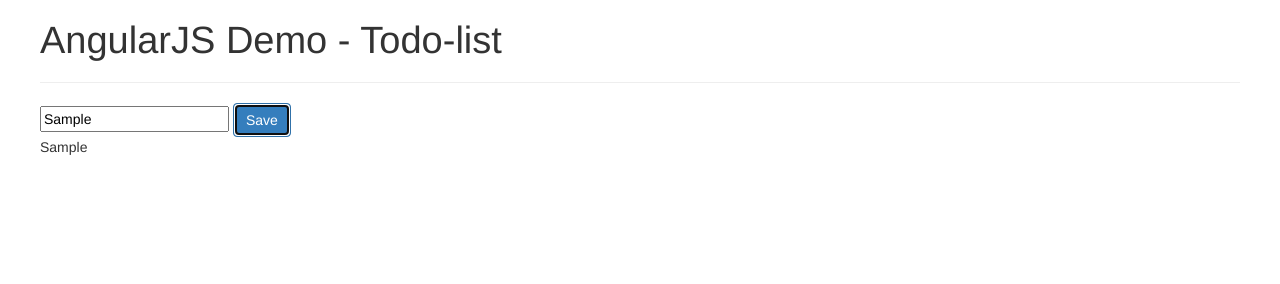
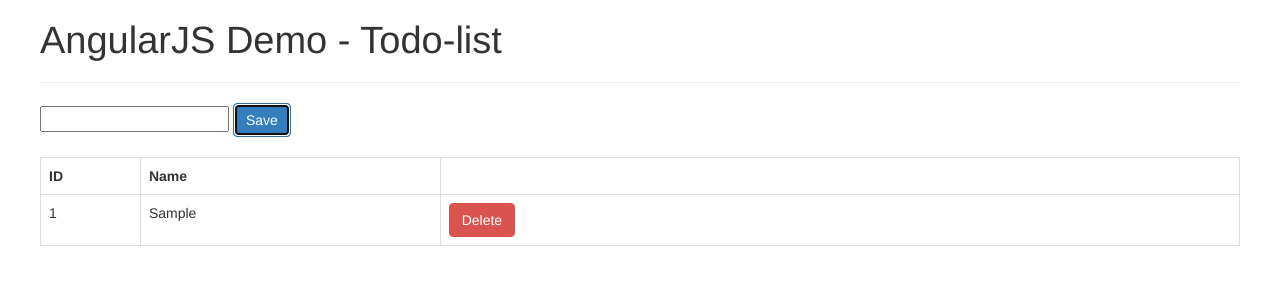
Before and after one commit to terryx/angularjs-demo, a plain HTML site: page index.html in a window 1280 px wide. Both pictures are taken after typing "Sample" into the empty fields and a click on the button "Save". Drawn offline with Linux system fonts and the light colour scheme.

Commit message:
Add functionality

```diff
--- a/index.html
+++ b/index.html
@@ -25,17 +25,30 @@
         <form>
             <input type="text" data-ng-model="user.name">
 
-            <button type="button" class="btn btn-primary" data-ng-click="save()">Save</button>
+            <button type="submit" class="btn btn-primary" data-ng-click="save(user)">Save</button>
         </form>
     </div>
 
+    <br />
 
     <div class="row">
-        {{ user.name }}
+        <table class="table table-bordered">
+            <thead>
+            <tr>
+                <th class="col-1">ID</th>
+                <th class="col-3">Name</th>
+                <th></th>
+            </tr>
+            </thead>
 
-        <ul>
-            <li data-ng-repeat="user in users">{{ user.name }}</li>
-        </ul>
+            <tbody>
+            <tr data-ng-repeat="row in rows">
+                <td>{{ row.id }}</td>
+                <td>{{ row.name }}</td>
+                <td><button class="btn btn-danger" data-ng-click="remove(this)">Delete</button></td>
+            </tr>
+            </tbody>
+        </table>
     </div>
 
 </div>
--- a/js/app.js
+++ b/js/app.js
@@ -2,9 +2,19 @@ var app = angular.module('App', []);
 
 app.controller('Todo', ['$scope', function($scope){
 
-    $scope.user = {};
-    $scope.save = function(){
+    $scope.user = {}; //form
+    var count = 1;
 
+    $scope.rows = [];
 
+    $scope.save = function(user){
+
+        user.id = count;
+        $scope.rows.push(user);
+
+        count++;
+
+        //clear form data
+        $scope.user = {};
     }
 }]);
```
